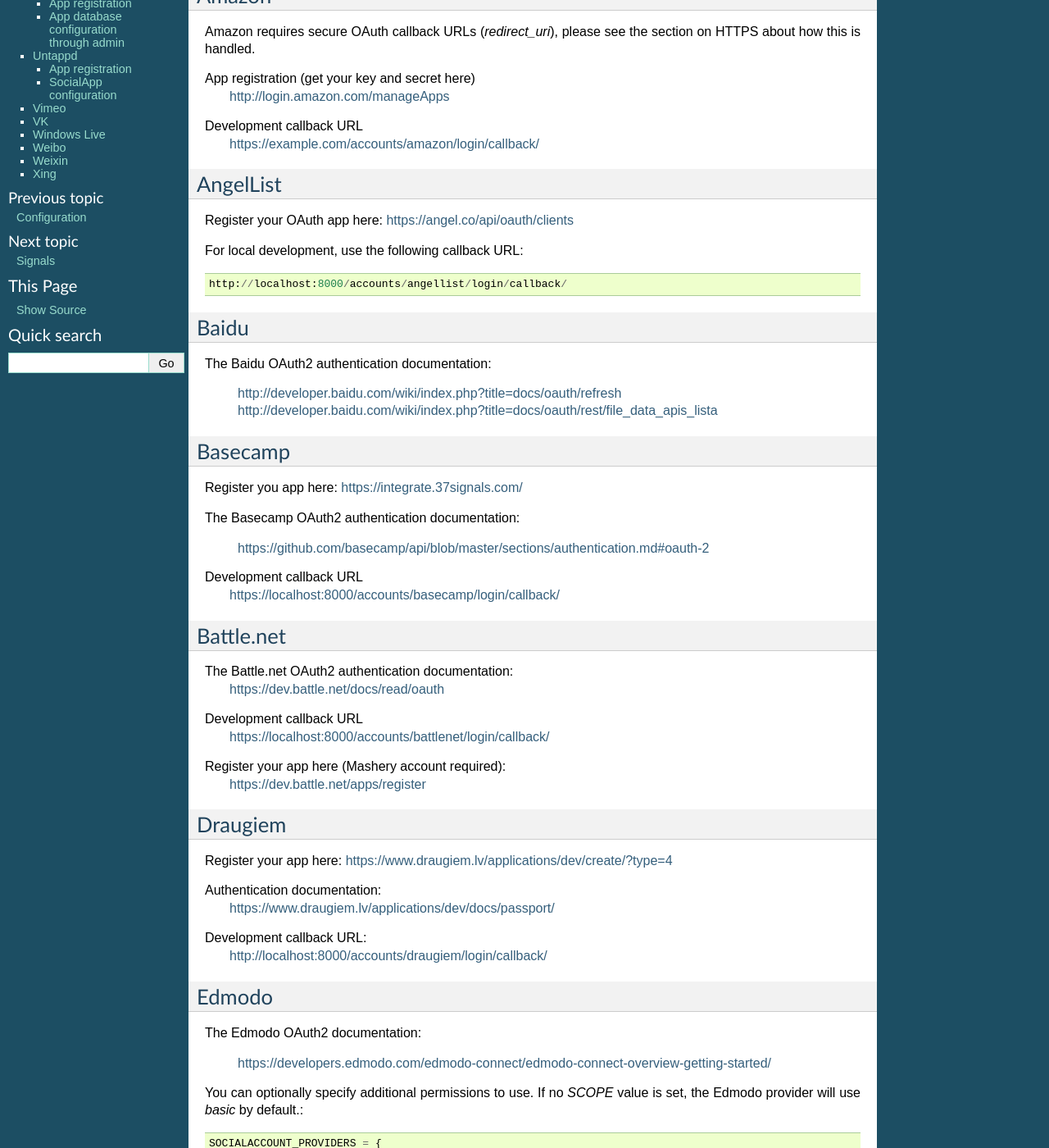
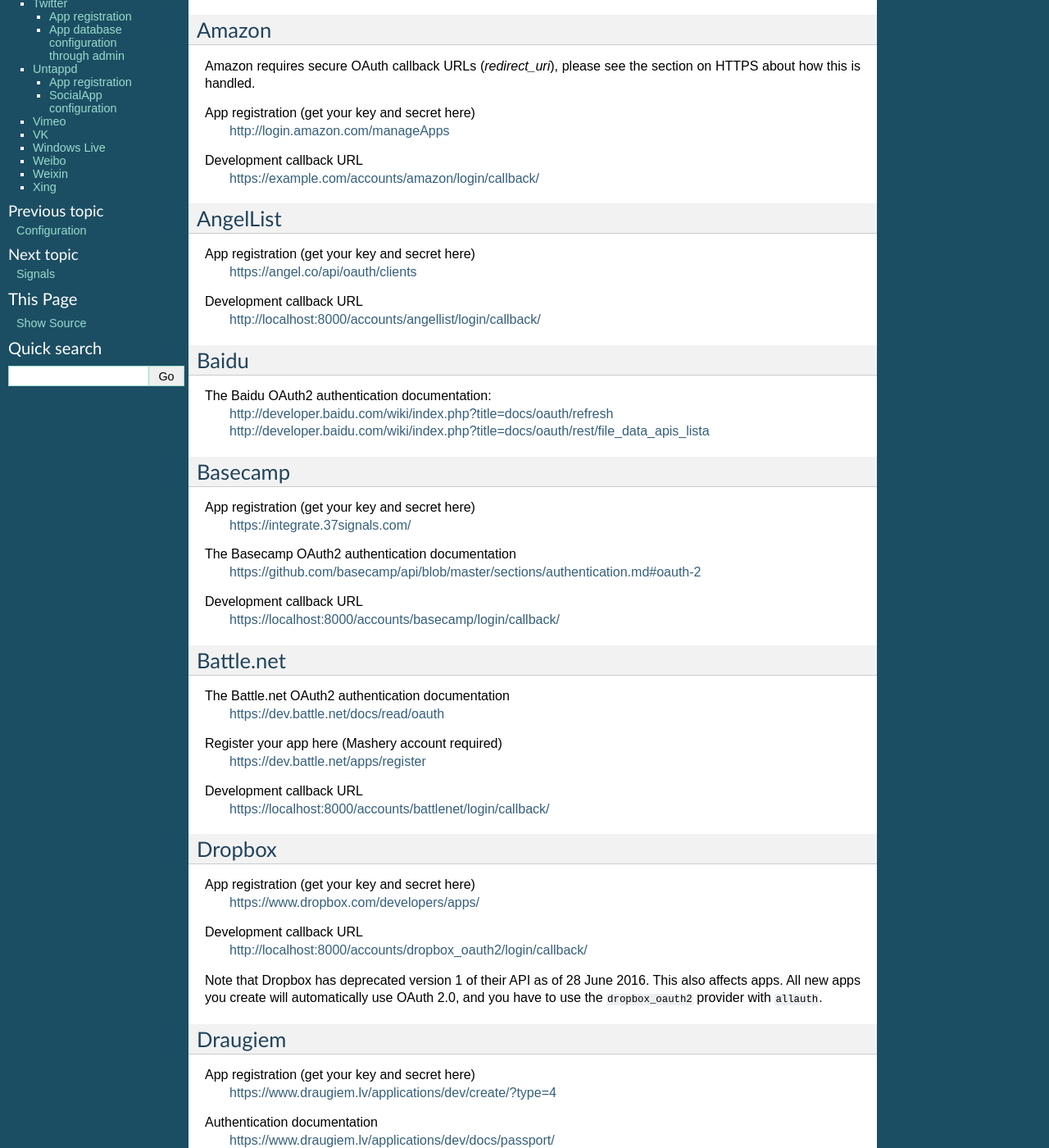
Before and after one commit to pennersr/django-allauth, a Sphinx documentation site: the page built from docs/providers.rst, in a window 1280 px wide and 1400 px high, scrolled down 622 px. Shown: the whole window at 82% size. Built offline with Sphinx 7.4.7, drawn with Linux system fonts in a browser that asks for light colours; pages that are not in the unit, such as notebooks, are missing from menus; some of the changed text lies outside the part shown.

Commit message:
Add Dropbox setup information
Make setup documentation overall more uniform

```diff
--- a/docs/providers.rst
+++ b/docs/providers.rst
@@ -24,14 +24,14 @@
     http://127.0.0.1:8000/accounts/twitter/login/callback/
 
 
-
 23andMe
 -------
 
-Register your OAuth2 app here: https://api.23andme.com/dev/
+App registration (get your key and secret here)
+    https://api.23andme.com/dev/
 
 Development callback URL
-http://localhost:8000/accounts/23andme/login/callback/
+    http://localhost:8000/accounts/23andme/login/callback/
 
 
 Amazon
@@ -46,13 +46,14 @@
 Development callback URL
     https://example.com/accounts/amazon/login/callback/
 
+
 AngelList
 ---------
 
-Register your OAuth app here: https://angel.co/api/oauth/clients
+App registration (get your key and secret here)
+    https://angel.co/api/oauth/clients
 
-For local development, use the following callback URL::
-
+Development callback URL
     http://localhost:8000/accounts/angellist/login/callback/
 
 
@@ -60,7 +61,6 @@
 -----
 
 The Baidu OAuth2 authentication documentation:
-
     http://developer.baidu.com/wiki/index.php?title=docs/oauth/refresh
     http://developer.baidu.com/wiki/index.php?title=docs/oauth/rest/file_data_apis_lista
 
@@ -68,10 +68,10 @@
 Basecamp
 --------
 
-Register you app here: https://integrate.37signals.com/
+App registration (get your key and secret here)
+    https://integrate.37signals.com/
 
-The Basecamp OAuth2 authentication documentation:
-
+The Basecamp OAuth2 authentication documentation
     https://github.com/basecamp/api/blob/master/sections/authentication.md#oauth-2
 
 Development callback URL
@@ -81,37 +81,51 @@
 Battle.net
 ----------
 
-The Battle.net OAuth2 authentication documentation:
+The Battle.net OAuth2 authentication documentation
     https://dev.battle.net/docs/read/oauth
+
+Register your app here (Mashery account required)
+    https://dev.battle.net/apps/register
 
 Development callback URL
     https://localhost:8000/accounts/battlenet/login/callback/
 
-Register your app here (Mashery account required):
-    https://dev.battle.net/apps/register
+
+Dropbox
+-------
+
+App registration (get your key and secret here)
+    https://www.dropbox.com/developers/apps/
+
+Development callback URL
+    http://localhost:8000/accounts/dropbox_oauth2/login/callback/
+
+Note that Dropbox has deprecated version 1 of their API as of 28 June 2016.
+This also affects apps. All new apps you create will automatically use OAuth
+2.0, and you have to use the ``dropbox_oauth2`` provider with ``allauth``.
 
 
 Draugiem
----------
+--------
 
-Register your app here: https://www.draugiem.lv/applications/dev/create/?type=4
+App registration (get your key and secret here)
+    https://www.draugiem.lv/applications/dev/create/?type=4
 
-Authentication documentation:
+Authentication documentation
     https://www.draugiem.lv/applications/dev/docs/passport/
 
-Development callback URL:
+Development callback URL
     http://localhost:8000/accounts/draugiem/login/callback/
 
 
 Edmodo
 ------
 
-The Edmodo OAuth2 documentation:
-
+Edmodo OAuth2 documentation
     https://developers.edmodo.com/edmodo-connect/edmodo-connect-overview-getting-started/
 
 You can optionally specify additional permissions to use. If no `SCOPE` value
-is set, the Edmodo provider will use `basic` by default.::
+is set, the Edmodo provider will use `basic` by default::
 
     SOCIALACCOUNT_PROVIDERS = {
         'edmodo': {
@@ -133,7 +147,7 @@
 
 
 Evernote
-----------
+--------
 
 Register your OAuth2 application at `https://dev.evernote.com/doc/articles/authentication.php`::
 
@@ -175,7 +189,7 @@
             'SCOPE': ['email', 'public_profile', 'user_friends'],
             'AUTH_PARAMS': {'auth_type': 'reauthenticate'},
             'FIELDS': [
-	        'id',
+                'id',
                 'email',
                 'name',
                 'first_name',
@@ -293,7 +307,7 @@
 Flickr
 ------
 
-App registration
+App registration (get your key and secret here)
     https://www.flickr.com/services/apps/create/
 
 You can optionally specify the application permissions to use. If no `perms`
@@ -309,7 +323,7 @@
 GitHub
 ------
 
-App registration
+App registration (get your key and secret here)
     https://github.com/settings/applications/new
 
 
@@ -353,7 +368,8 @@
 
 Django configuration
 ********************
-The app credentials are configured for your Django installation via the admin interface. Create a new socialapp through `/admin/socialaccount/socialapp/`.
+The app credentials are configured for your Django installation via the admin
+interface. Create a new socialapp through ``/admin/socialaccount/socialapp/``.
 
 Fill in the form as follows:
 
@@ -378,10 +394,10 @@
 Instagram
 ---------
 
-App registration:
+App registration (get your key and secret here)
     https://www.instagram.com/developer/clients/manage/
 
-Example valid redirect URI:
+Development callback URL
     http://localhost:8000/accounts/instagram/login/callback/
 
 
@@ -420,15 +436,17 @@
     missing required parameters, includes an invalid parameter value, parameter more then once. : Unable to retrieve access token : authorization code not found
 
 App registration (get your key and secret here)
-        https://www.linkedin.com/secure/developer?newapp=
+    https://www.linkedin.com/secure/developer?newapp=
+
 Development callback URL
-        Leave the OAuth redirect URL empty.
+    Leave the OAuth redirect URL empty.
 
 
 Odnoklassniki
 -------------
 
-Register your OAuth2 app here: http://apiok.ru/wiki/pages/viewpage.action?pageId=42476486
+Register your OAuth2 app here:
+    http://apiok.ru/wiki/pages/viewpage.action?pageId=42476486
 
 Development callback URL
     http://example.com/accounts/odnoklassniki/login/callback/
@@ -466,7 +484,7 @@
 
 
 ORCID
-------
+-----
 
 The ORCID provider should work out of the box provided that you are using the Production ORCID registry and the public API. In other settings, you will need to define the API you are using
 in your site's settings, as follows::
@@ -506,7 +524,7 @@
     https://developer.paypal.com/webapps/developer/applications/myapps
 
 Development callback URL
-    http://example.com/paypal/login/callback
+    http://example.com/accounts/paypal/login/callback
 
 
 Persona
@@ -573,7 +591,7 @@
 Slack
 -----
 
-App registration
+App registration (get your key and secret here)
     https://api.slack.com/apps/new
 
 Development callback URL
@@ -587,6 +605,9 @@
 
 SoundCloud allows you to choose between OAuth1 and OAuth2. Choose the
 latter.
+
+App registration (get your key and secret here)
+    http://soundcloud.com/you/apps/new
 
 Development callback URL
     http://example.com/accounts/soundcloud/login/callback/
@@ -613,27 +634,32 @@
 
 Stripe
 ------
+
 You can register your OAuth2 app via the admin interface
     http://example.com/accounts/soundcloud/login/callback/
-
 
 See more in documentation
     https://stripe.com/docs/connect/standalone-accounts
 
+
 Twitch
 ------
-Register your OAuth2 app over at
+
+App registration (get your key and secret here)
     http://www.twitch.tv/kraken/oauth2/clients/new
+
 
 Twitter
 -------
 
-You will need to create a Twitter app and configure the Twitter provider for your Django application via the admin interface.
+You will need to create a Twitter app and configure the Twitter provider for
+your Django application via the admin interface.
 
 App registration
 ****************
 
-To register an app on Twitter you will need a Twitter account after which you can create a new app via::
+To register an app on Twitter you will need a Twitter account after which you
+can create a new app via::
 
     https://apps.twitter.com/app/new
 
@@ -647,14 +673,16 @@
 
    http://{{yourdomain}}.com/accounts/twitter/login/callback/
 
-To allow user's to login without authorizing each session select "Allow this application to be used to Sign in with Twitter" under the application's "Settings" tab.
+To allow user's to login without authorizing each session select "Allow this
+application to be used to Sign in with Twitter" under the application's
+"Settings" tab.
 
 App database configuration through admin
 ****************************************
 
-The second part of setting up the Twitter provider requires you to configure your Django application.
-Configuration is done by creating a Socialapp object in the admin.
-Add a social app on the admin page::
+The second part of setting up the Twitter provider requires you to configure
+your Django application. Configuration is done by creating a Socialapp object
+in the admin. Add a social app on the admin page::
 
     /admin/socialaccount/socialapp/
 
@@ -705,7 +733,7 @@
 Vimeo
 -----
 
-App registration
+App registration (get your key and secret here)
     https://developer.vimeo.com/apps
 
 Development callback URL
@@ -770,7 +798,7 @@
 Xing
 ----
 
-App registration
+App registration (get your key and secret here)
     https://dev.xing.com/applications
 
 Development callback URL
```
Also changed, not shown: other parts of docs/providers.rst (+12 -11 lines).
